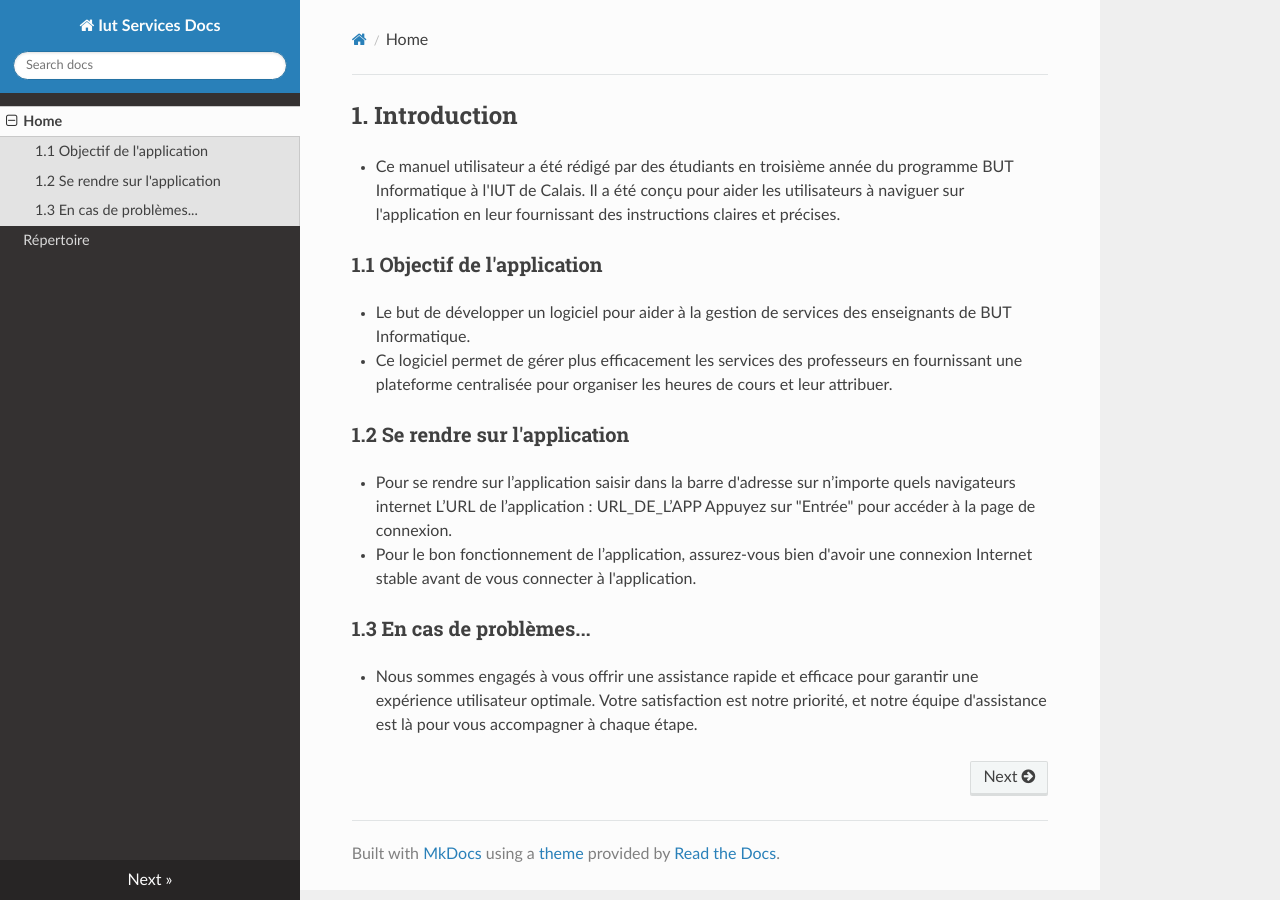
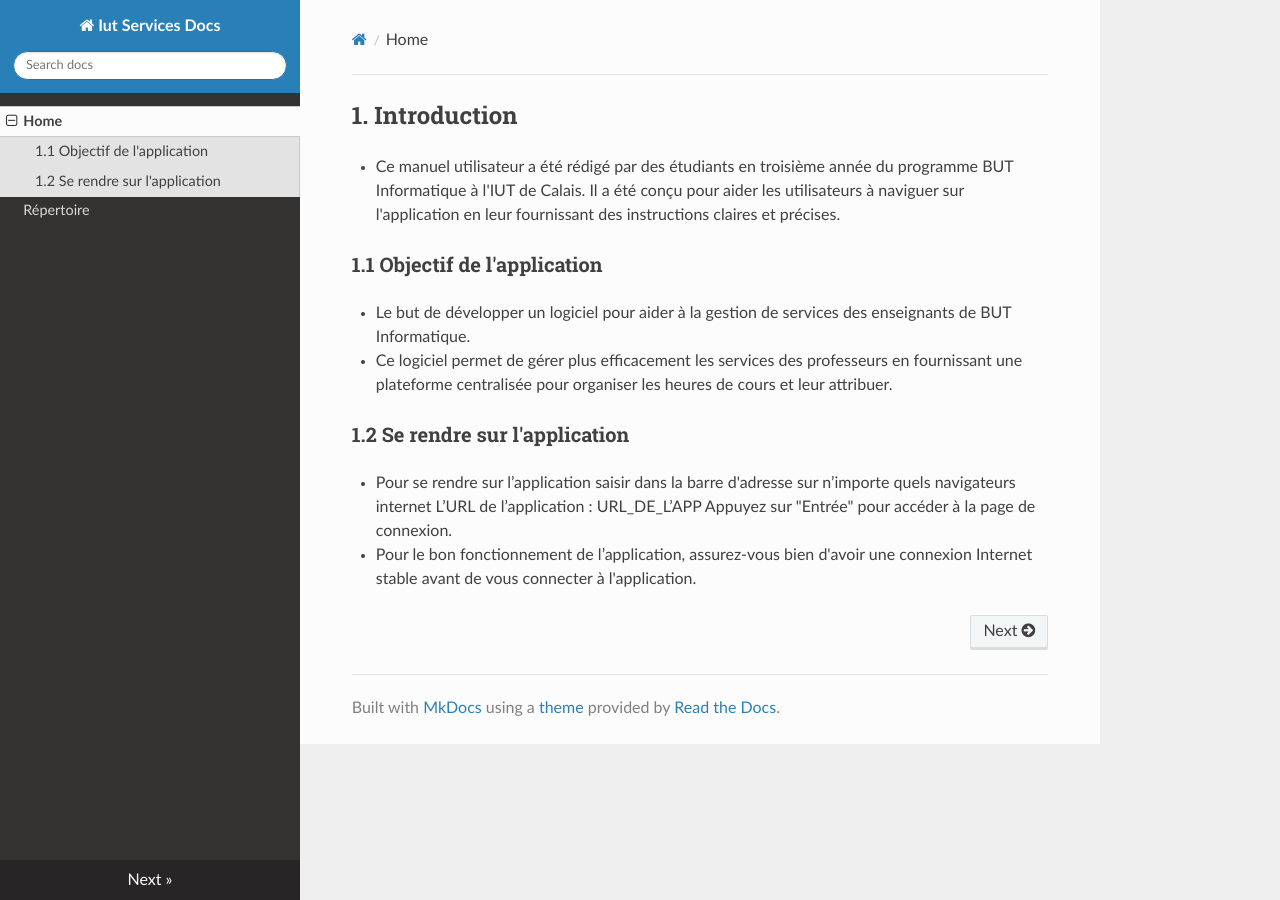
Before and after one commit to anthony-eluecque/iut-services-docs, an MkDocs documentation site: the page built from docs/introduction.md, in a window 1280 px wide. Built offline with MkDocs 1.6.1, drawn with Linux system fonts in a browser that asks for light colours; nearby versions of some CDN libraries.

Commit message:
Imp: introduction.md
En cas de problème

```diff
--- a/docs/introduction.md
+++ b/docs/introduction.md
@@ -14,7 +14,3 @@
     Appuyez sur "Entrée" pour accéder à la page de connexion.
 
 - Pour le bon fonctionnement de l’application, assurez-vous bien d'avoir une connexion Internet stable avant de vous connecter à l'application.
-
-### 1.3 En cas de problèmes...
-
-- Nous sommes engagés à vous offrir une assistance rapide et efficace pour garantir une expérience utilisateur optimale. Votre satisfaction est notre priorité, et notre équipe d'assistance est là pour vous accompagner à chaque étape.
```
